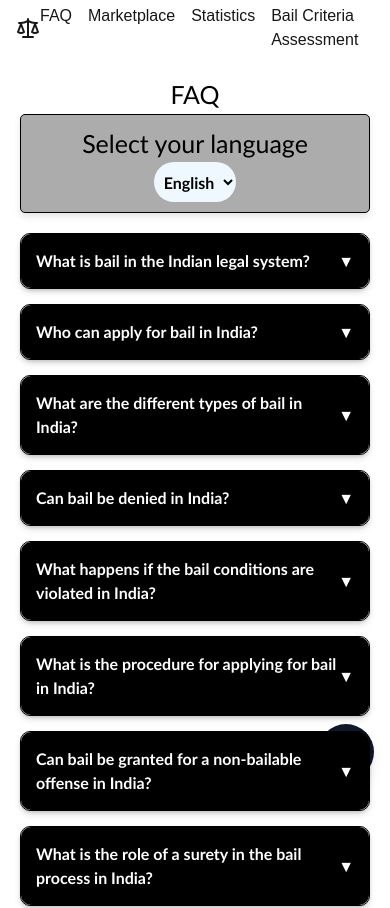
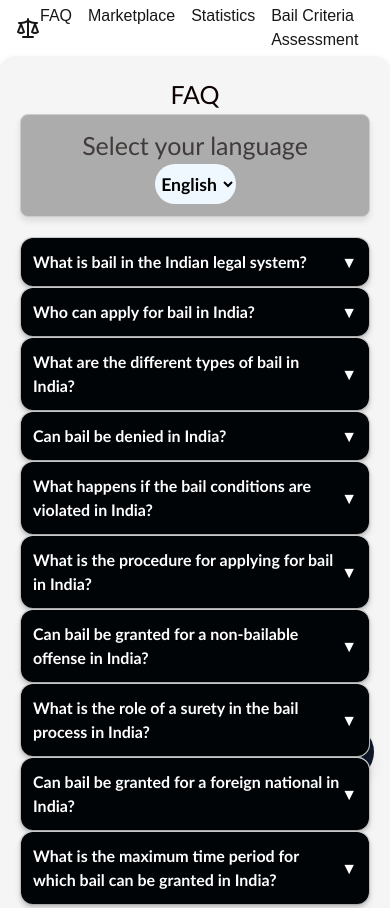
Before and after one commit to AdityaK238/Bail-Reckoner, a Next.js app: page /faq in a window 390 px wide. Shown: the top 908 px of the page. Built offline with nearby package versions, Linux system fonts and the light colour scheme.

Commit message:
Made changes to FAQ page

```diff
--- a/src/app/faq/fa-q.module.css
+++ b/src/app/faq/fa-q.module.css
@@ -3,69 +3,87 @@
     padding: 20px;
     font-family: 'Gill Sans', sans-serif;
     text-align: center;
-    background-color: #fff;
-    color: #000;
+    background-color: #f5f5f5;
+    color: #0c0000;
+    border-radius: 15px;
+    box-shadow: 0 4px 8px rgba(0, 0, 0, 0.1);
 }
 
 /* Heading styles */
 #faqHeading {
-    font-size: 2.5rem;
-    margin-bottom: 20px;
+    font-size: 3rem;
+    margin-bottom: 30px;
     font-weight: 700;
-    color: #333;
+    color: #010000;
     text-shadow: 1px 1px 2px rgba(0, 0, 0, 0.3);
+    transition: color 0.3s ease;
+}
+
+#faqHeading:hover {
+    color: #007BFF;
 }
 
 /* Language dropdown */
 #languageDropdown {
     margin-bottom: 20px;
-    padding: 10px;
-    border-radius: 5px;
-    border: 1px solid #000;
-    background: rgba(0, 0, 0, 0.1);
+    padding: 12px;
+    border-radius: 8px;
+    border: 1px solid #ccc;
+    background: rgba(18, 151, 240, 0.9);
     backdrop-filter: blur(10px);
     box-shadow: 0 4px 6px rgba(0, 0, 0, 0.1);
-    font-size: 1rem;
-    color: #000;
+    font-size: 1.1rem;
+    color: #413b3b;
     cursor: pointer;
-    transition: background 0.3s ease;
+    transition: background 0.3s ease, border-color 0.3s ease;
     width: 100%;
-    border-radius: 5px;
+    max-width: 600px;
+    margin: 0 auto 20px;
 }
 
 #languageDropdown:hover {
-    background: #f0f0f0;
+    background: #e0e0e0;
+    border-color: #aaa;
 }
 
 /* Accordion styles */
 #accordionItem {
-    margin-bottom: 15px;
-    border-radius: 10px;
-    border: 1px solid #000;
-    background: rgba(0, 0, 0, 0.1);
+    margin-bottom: 20px;
+    border-radius: 12px;
+    border: 1px solid #ccc;
+    background: rgba(255, 255, 255, 0.9);
     backdrop-filter: blur(10px);
     box-shadow: 0 4px 6px rgba(0, 0, 0, 0.1);
+    transition: transform 0.3s ease, box-shadow 0.3s ease;
+    max-width: 600px;
+    margin: 0 auto;
+}
+
+#accordionItem:hover {
+    transform: scale(1.02);
+    box-shadow: 0 6px 10px rgba(0, 0, 0, 0.2);
 }
 
 #accordionButton {
     font-weight: 700;
-    padding: 15px;
+    padding: 18px;
     text-align: left;
-    background: #000;
+    background: #000407;
     color: #fff;
     border: none;
     width: 100%;
     cursor: pointer;
     display: flex;
-    justify-content: space-between; /* Align question text to the left and icon to the right */
+    justify-content: space-between;
     align-items: center;
-    transition: background 0.3s ease;
-    border-radius: 10px;
+    transition: background 0.3s ease, color 0.3s ease;
+    border-radius: 12px;
     box-shadow: 0 2px 4px rgba(0, 0, 0, 0.2);
+    line-height: 1.5; /* Improve text spacing */
 }
 
 #accordionButton:hover {
-    background: #333;
+    background: #0056b3;
 }
 
 #accordionButton:focus {
@@ -73,11 +91,12 @@
 }
 
 #accordionBody {
-    font-size: 1.2rem;
-    padding: 15px;
-    border-top: 1px solid #000;
+    font-size: 1.3rem;
+    padding: 20px;
+    border-top: 1px solid #ccc;
     background: #fff;
-    color: #000;
+    color: #333;
+    transition: background 0.3s ease;
 }
 
 /* Added icon styling for the accordion button */
@@ -91,4 +110,40 @@
 }
 
 /* Responsive adjustments */
-/* ... (existing media queries) */
+@media (max-width: 768px) {
+    #faqHeading {
+        font-size: 2.5rem;
+    }
+
+    #accordionButton {
+        padding: 15px;
+    }
+
+    #accordionBody {
+        font-size: 1.2rem;
+        padding: 15px;
+    }
+
+    #accordionItem, #languageDropdown {
+        max-width: 100%;
+    }
+}
+
+@media (max-width: 480px) {
+    #faqHeading {
+        font-size: 2rem;
+    }
+
+    #accordionButton {
+        padding: 12px;
+    }
+
+    #accordionBody {
+        font-size: 1.1rem;
+        padding: 12px;
+    }
+
+    #accordionItem, #languageDropdown {
+        max-width: 100%;
+    }
+}
--- a/src/app/faq/page.jsx
+++ b/src/app/faq/page.jsx
@@ -42,13 +42,13 @@ const FaqComponent = () => {
                 textAlignLast: 'center' // Ensures selected option text is centered
             }}>
             <option value='en'>English</option>
-            <option value='hi'>Hindi</option>
-            <option value='pa'>Punjabi</option>
-            <option value='gu'>Gujarati</option>
-            <option value='ml'>Malayalam</option>
-            <option value='te'>Telugu</option>
-            <option value='ma'>Marathi</option>
-            <option value='sa'>Santhali</option>
+            <option value='hi'>Hindi (हिन्दी)</option>
+            <option value='pa'>Punjabi (ਪੰਜਾਬੀ)</option>
+            <option value='gu'>Gujarati (ગુજરાતી)</option>
+            <option value='ml'>Malayalam (മലയാളം)</option>
+            <option value='te'>Telugu (తెలుగు)</option>
+            <option value='ma'>Marathi (मराठी)</option>
+            <option value='sa'>Santhali (ᱥᱟᱱᱛᱟᱲᱤ)</option>
                 </select>
             </div>
             <div>
```
